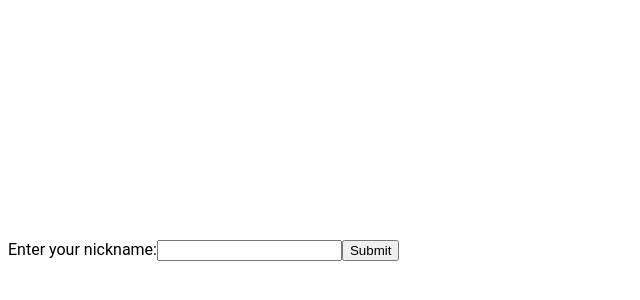
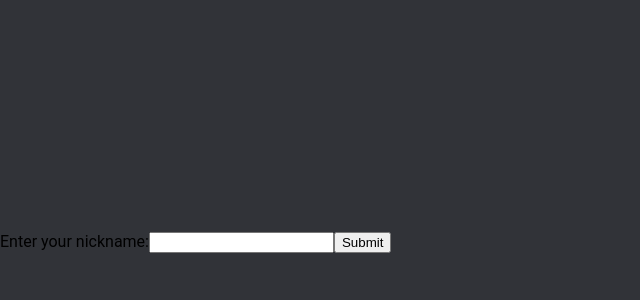
Before and after one commit to KarolisGaiv/discord-clone, a React (Vite) app: page / in a window 1280 px wide. Shown: the part 158-458 px from the top of the page, without its empty margins (0-640 px from the left). Built offline with nearby package versions, Linux system fonts and the light colour scheme.

Commit message:
style: css reset, add background color

```diff
--- a/src/index.css
+++ b/src/index.css
@@ -1,6 +1,10 @@
 body {
+  --background-main: #313338;
+
+  background: var(--background-main);
   display: flex;
   place-items: center;
+  margin: unset;
   min-height: 100vh;
   font-family: 'Roboto', sans-serif;
 }
@@ -8,3 +12,9 @@ body {
 #root {
   width: 100%;
 }
+
+*,
+*::before,
+*::after {
+  box-sizing: border-box;
+}
```
